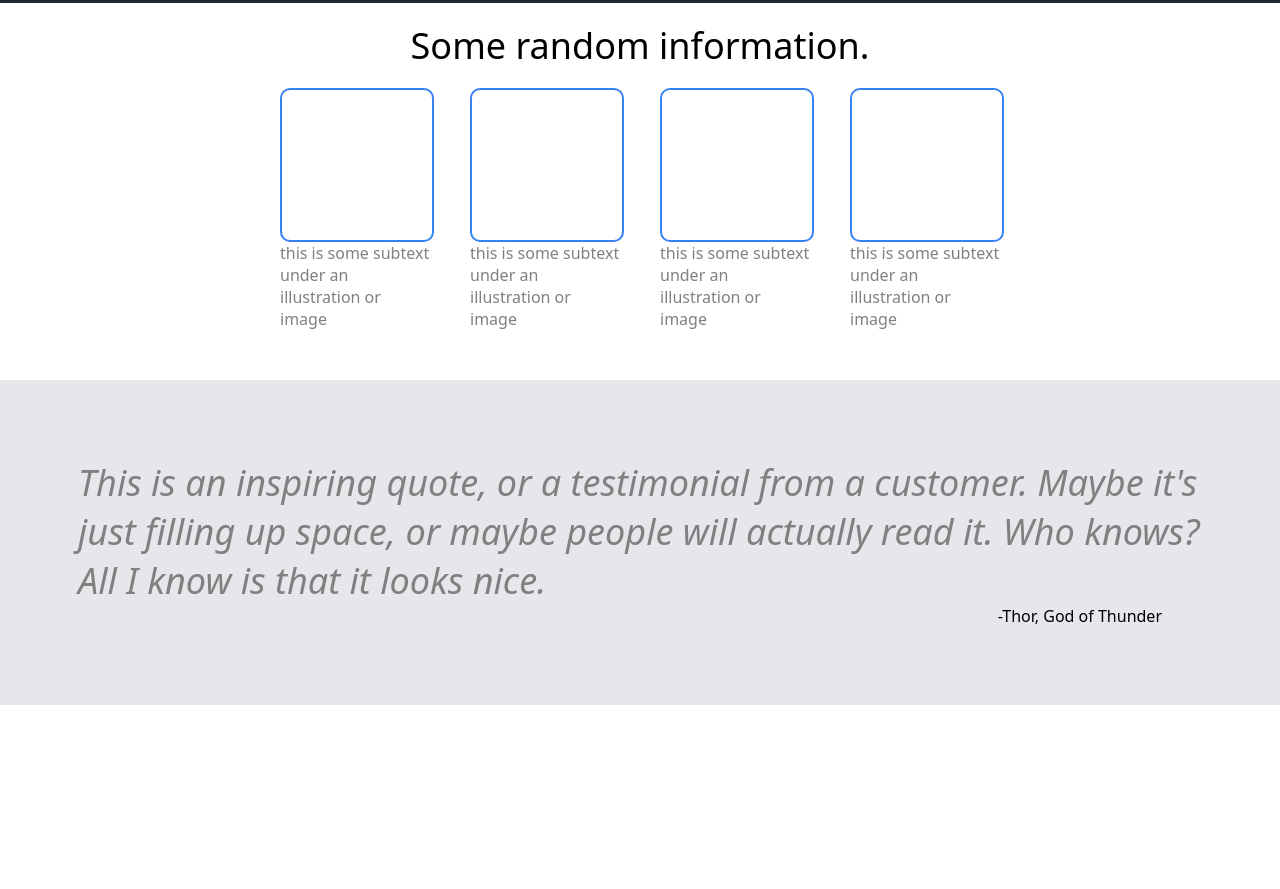
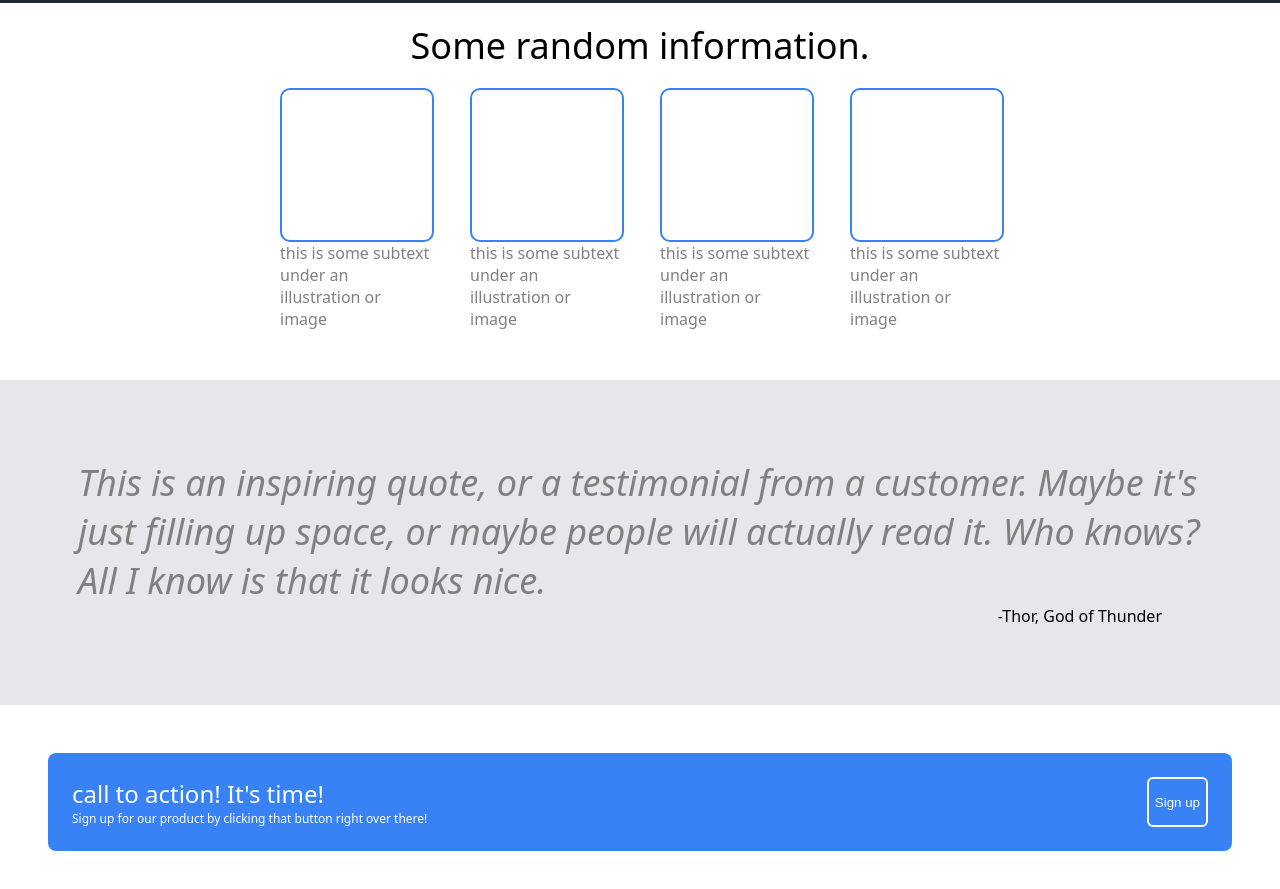
Before and after one commit to Bilalvol1/landing_page, a plain HTML site: page index.html in a window 1280 px wide. Shown: the part 395-1284 px from the top of the page. Before the commit the page ends 1100 px from the top, so only its background shows below. Drawn offline with Linux system fonts and the light colour scheme.

Commit message:
Add call to action

```diff
--- a/index.html
+++ b/index.html
@@ -54,6 +54,14 @@
         <div class="thor">-Thor, God of Thunder</div>
     </div>
 
+    <div class="action">
+        <div>
+            <div class="time">call to action! It's time!</div>
+            <div class="time-info">Sign up for our product by clicking that button right over there!</div>
+        </div>
+        <button class="action-button">Sign up</button>
+    </div>
+
 
 
 </body>
--- a/style.css
+++ b/style.css
@@ -102,3 +102,25 @@ button {
     align-self: flex-end;
     margin-right: 40px;
 }
+
+.action {
+    background-color: #3882F6;
+    margin: 48px;
+    color: white;
+    border-radius: 8px;
+    padding: 24px;
+    display: flex;
+}
+
+.time {
+    font-size: 24px;
+}
+
+.time-info {
+    font-size: 12px;
+}
+
+.action-button {
+    border: 2px solid white;
+    margin-left: auto;
+}
```
